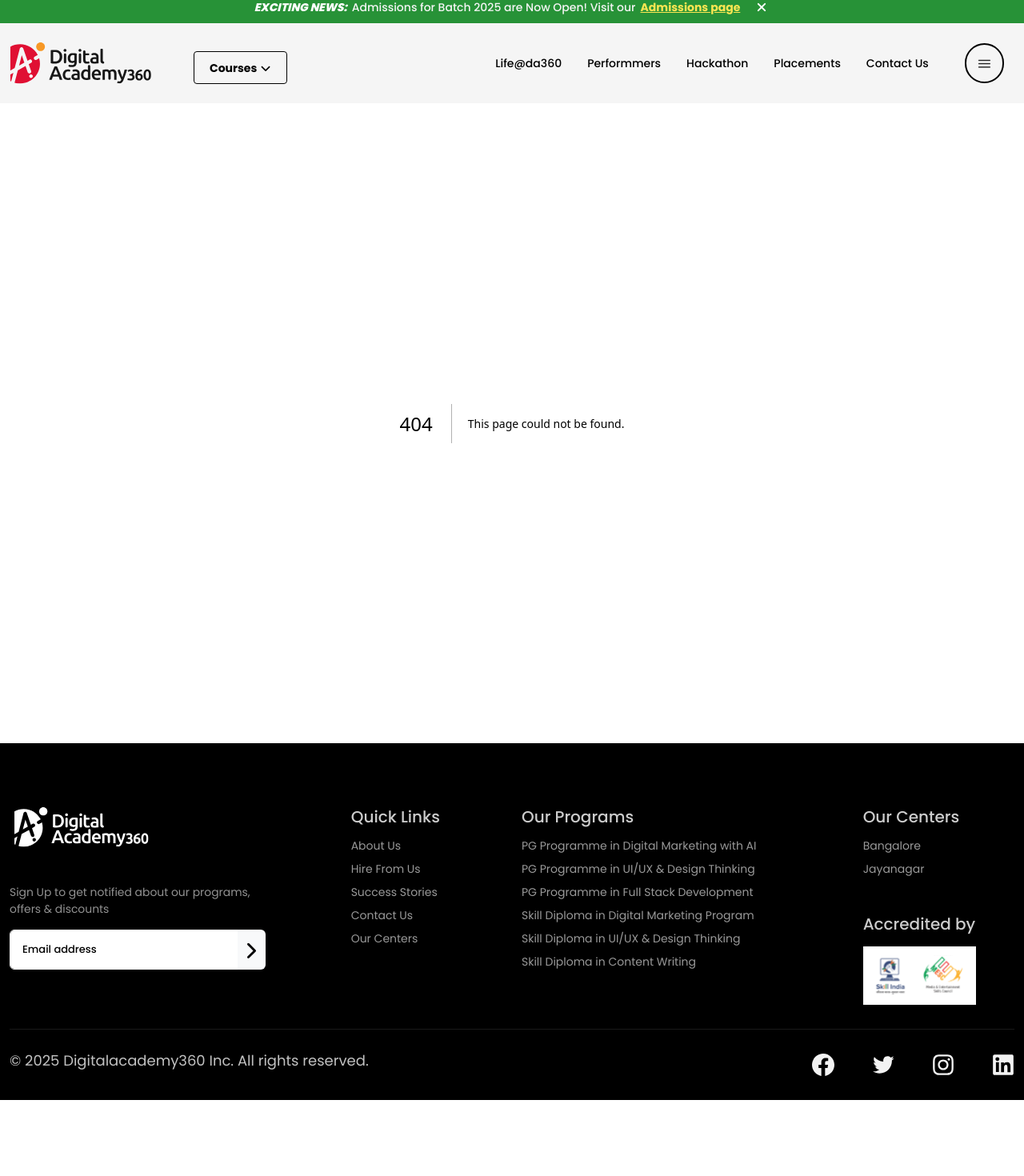
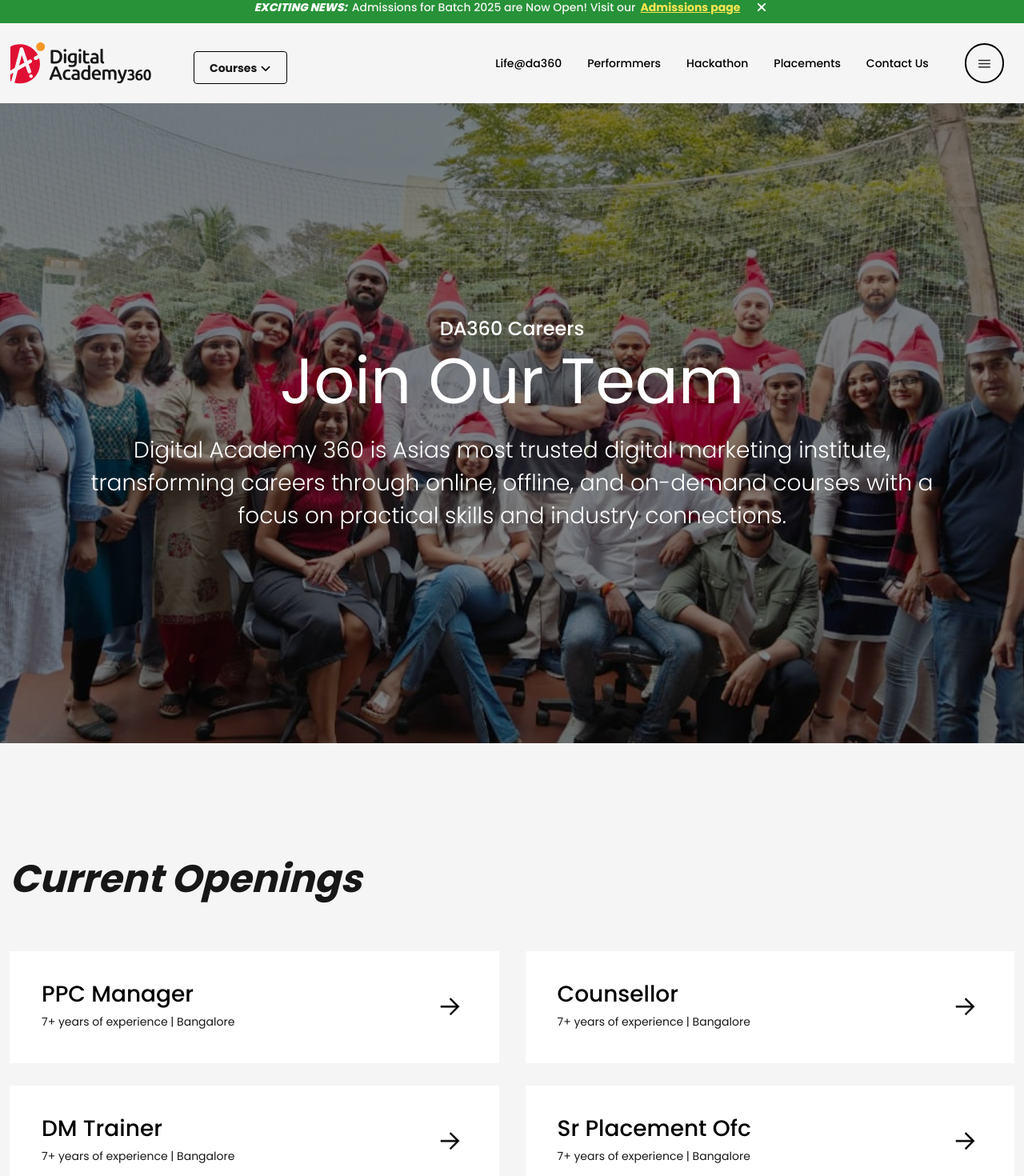
Before and after one commit to websanju/da360, a Next.js app: page /career in a window 1280 px wide. Before the commit this address had no page. Shown: the part 11-1481 px from the top of the page at 80% size. Before the commit the page ends 1386 px from the top, so only its background shows below. Built offline with nearby package versions, Linux system fonts and the light colour scheme.

Commit message:
Current Openings

```diff
--- /dev/null
+++ b/src/app/career/page.tsx
@@ -0,0 +1,11 @@
+// import styles from "./style.module.scss";
+import JoinTeam from "@components/joinTeam";
+import CurrentOpenings from "@components/currentOpenings";
+export default function Career() {
+  return (
+    <main>
+      <JoinTeam />
+      <CurrentOpenings />
+    </main>
+  );
+}
--- /dev/null
+++ b/src/app/career/style.module.scss
@@ -0,0 +1,5 @@
+
+
+@media (width <=992px) {
+
+ }
--- /dev/null
+++ b/src/components/currentOpenings/index.tsx
@@ -0,0 +1,68 @@
+"use client";
+import React from "react";
+import styles from "./styles.module.scss";
+import ArrowUp from "@components/Ui/svg/arrowUp";
+
+type Opening = {
+  title: string;
+  location: string;
+  style?: "yellow" | "blue" | "white";
+};
+
+const openings: Opening[] = [
+  {
+    title: "PPC Manager",
+    location: "7+ years of experience | Bangalore",
+    style: "yellow",
+  },
+  {
+    title: "Counsellor",
+    location: "7+ years of experience | Bangalore",
+    style: "white",
+  },
+  {
+    title: "DM Trainer",
+    location: "7+ years of experience | Bangalore",
+    style: "blue",
+  },
+  {
+    title: "Sr Placement Ofc",
+    location: "7+ years of experience | Bangalore",
+    style: "white",
+  },
+];
+
+const CurrentOpenings = () => {
+  return (
+    <section className={`${styles.openingsSection}`}>
+      <div className="container">
+        <div className="row">
+          <div className="col-lg-12">
+            <div className={styles.sectionHeader}>
+              <h2>Current Openings</h2>
+            </div>
+          </div>
+        </div>
+        <div className={`${styles.row} row`}>
+          {openings.map((job, index) => (
+            <div className="col-md-6" key={index}>
+              <div
+                className={`${styles.jobCard} ${styles[job.style || "white"]}`}
+              >
+                <div className={styles.jobDec}>
+                  <h5>{job.title}</h5>
+                  <small>{job.location}</small>
+                </div>
+                <div className={styles.arrow}>
+                  <ArrowUp width={40} height={40} />
+                </div>
+              </div>
+            </div>
+          ))}
+        </div>
+      </div>
+    </section>
+  );
+};
+
+export default CurrentOpenings;
--- /dev/null
+++ b/src/components/currentOpenings/styles.module.scss
@@ -0,0 +1,52 @@
+.openingsSection {
+    padding: 140px 0;
+    .sectionHeader {
+        margin-bottom: 60px;
+        h2 {
+            font-weight: 700;
+            font-style: italic;
+            font-size: 48px;
+            line-height: 60px;
+            letter-spacing: 0%;
+        }
+    }
+    .jobCard {
+        background-color: #fff;
+        padding: 40px;
+        display: flex;
+        justify-content: space-between;
+        &:hover {
+            box-shadow: 4px 4px 0px 0px #000000;
+            background: #FFEC5E;
+            cursor: pointer;
+        }
+        .jobDec {
+            h5 {
+                font-weight: 500;
+                font-size: 28px;
+                line-height: 100%;
+                letter-spacing: 0%;
+                color: #000;
+                margin-bottom: 8px;
+            }
+            p {
+                font-weight: 400;
+                font-size: 18px;
+                line-height: 100%;
+                color: #000;
+            }
+        }
+        .arrow {
+            display: flex;
+            align-items: center;
+            justify-content: center;
+        }
+    }
+
+    .row {
+        --bs-gutter-x: 33px;
+        --bs-gutter-y: 28px;
+    }
+}
+
+@media (width <=992px) {}
--- /dev/null
+++ b/src/components/joinTeam/index.tsx
@@ -0,0 +1,33 @@
+"use client";
+import React from "react";
+import styles from "./styles.module.scss";
+
+const JoinTeamSection = () => {
+  return (
+    <section
+      className={`${styles.teamSection}`}
+      style={{
+        backgroundImage: 'url("./images/join-team.png")',
+      }}
+    >
+      <div className={`${styles.container} container`}>
+        <div className="row">
+          <div className="col-lg-12">
+            <div className={`${styles.teamInfo}`}>
+              <span>DA360 Careers</span>
+              <h1>Join Our Team</h1>
+              <p>
+                Digital Academy 360 is Asias most trusted digital marketing
+                institute, transforming careers through online, offline, and
+                on-demand courses with a focus on practical skills and industry
+                connections.
+              </p>
+            </div>
+          </div>
+        </div>
+      </div>
+    </section>
+  );
+};
+
+export default JoinTeamSection;
--- /dev/null
+++ b/src/components/joinTeam/styles.module.scss
@@ -0,0 +1,58 @@
+.teamSection {
+    background-size: cover;
+    min-height: 800px;
+    position: relative;
+    padding: 60px 0;
+    display: flex;
+    align-items: center;
+    justify-content: center;
+    background-position: center;
+
+    &::before {
+        content: '';
+        position: absolute;
+        top: 0;
+        left: 0;
+        height: 100%;
+        width: 100%;
+        background: rgba(0, 0, 0, 0.5);
+        z-index: 1;
+    }
+
+    .container {
+        position: relative;
+        z-index: 11;
+
+        .teamInfo {
+            text-align: center;
+            span {
+                color: #FFFFFF;
+                font-weight: 500;
+                font-size: 24px;
+                line-height: normal;
+                text-align: center;
+                margin-bottom: 9px;
+            }
+
+            h1 {
+                font-weight: 400;
+                font-size: 80px;
+                line-height: 120%;
+                text-align: center;
+                color: #FFFFFF;
+                margin-bottom: 18px;
+            }
+
+            p {
+                font-weight: 300;
+                font-size: 28px;
+                line-height: 41px;
+                letter-spacing: 0%;
+                text-align: center;
+                color: #FFFFFF;
+                max-width: 1065px;
+                margin: 0 auto;
+            }
+        }
+    }
+}
```
Also changed, not shown: public/images/join-team.png (added).
